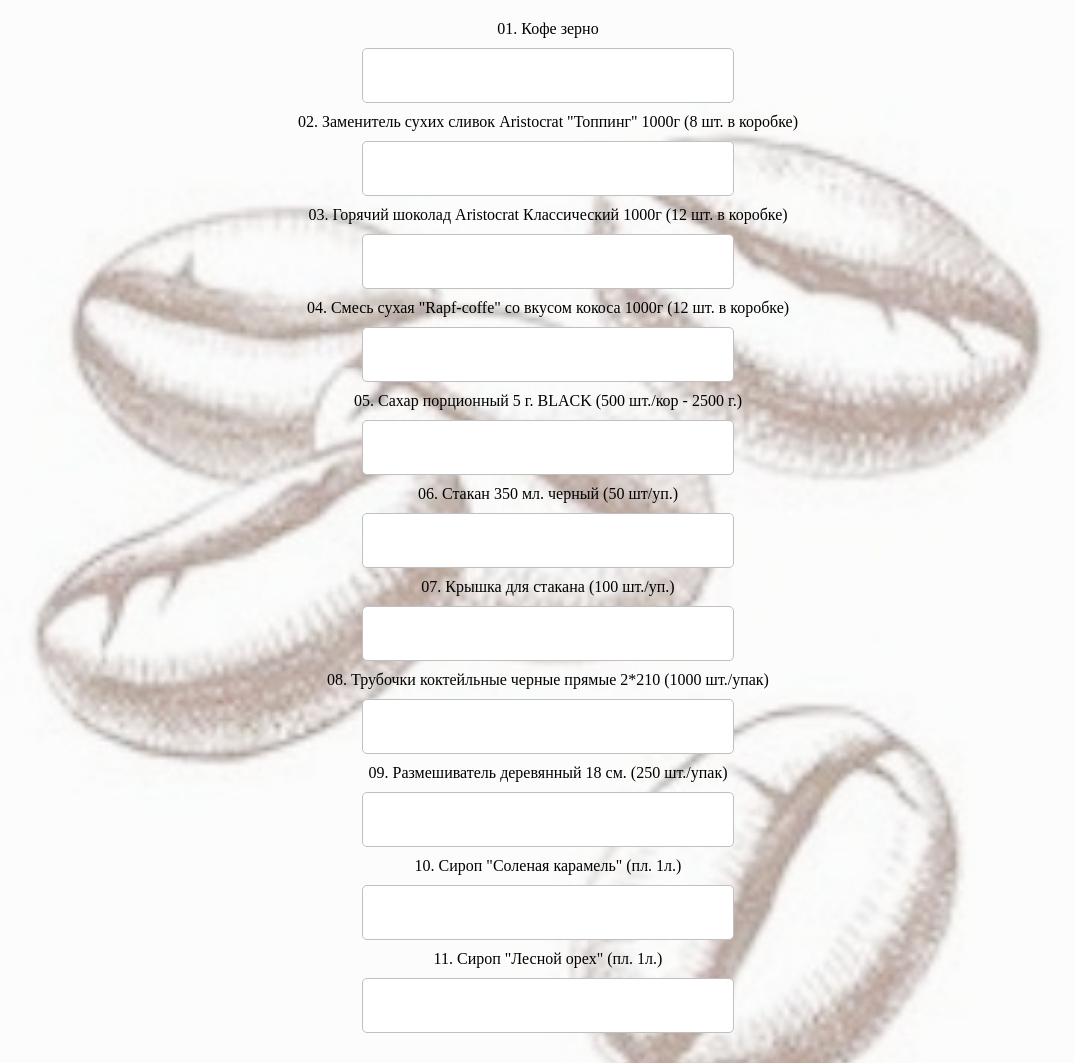
After one commit to AntonKrasnokutsky/telegram_bot-webapp, a Django app: page /audit/ in a window 1280 px wide. The commit adds this page. Shown: the whole page, without its empty margins (92-1167 px from the left). Run offline with Django 4.2, Linux system fonts and the light colour scheme; some libraries are stand-ins or nearby versions.

```diff
--- a/backend/coffee_bot_beckend/settings.py
+++ b/backend/coffee_bot_beckend/settings.py
@@ -28,7 +28,7 @@ BASE_DIR = Path(__file__).resolve().parent.parent
 SECRET_KEY = os.getenv('SECRET_KEY', default='SECRET_key')
 
 # SECURITY WARNING: don't run with debug turned on in production!
-DEBUG = False
+DEBUG = True
 
 if DEBUG:
     ALLOWED_HOSTS = ['*']
--- a/backend/points/urls.py
+++ b/backend/points/urls.py
@@ -1,6 +1,7 @@
 from django.urls import path
 
 from .views import (
+    AuditView,
     FuelCompensationListView,
     FuelCompensationCreateView,
     ServicesListView,
@@ -58,4 +59,8 @@ urlpatterns = [
         FuelCompensationCreateView.as_view(),
         name='fuelcompensations_add'
     ),
+    path(
+        'audit/',
+        AuditView.as_view()
+    ),
 ]
--- a/backend/points/views.py
+++ b/backend/points/views.py
@@ -19,6 +19,7 @@ from .models import (
     Points,
     Repairs,
     Services,
+    ServiceMan,
     TypeWorkRepairs,
 )
 from .tables import RepairsTable, ServiceTable
@@ -288,6 +289,12 @@ class ServiceListFilteredView(ExportMixin, SingleTableMixin, FilterView):
     def dispatch(self, *args, **kwargs):
         return super().dispatch(*args, **kwargs)
 
+    def get_context_data(self, **kwargs):
+        context = super().get_context_data(**kwargs)
+        context['service_mans'] = ServiceMan.objects.all()
+        context['points'] = Points.objects.all()
+        return context
+
 
 class RepairsListFilteredView(ExportMixin, SingleTableMixin, FilterView):
     model = Repairs
@@ -300,3 +307,7 @@ class RepairsListFilteredView(ExportMixin, SingleTableMixin, FilterView):
     @method_decorator(login_required(login_url='users:login'))
     def dispatch(self, *args, **kwargs):
         return super().dispatch(*args, **kwargs)
+
+
+class AuditView(TemplateView):
+    template_name = 'points/audit.html'
--- /dev/null
+++ b/backend/templates/points/audit.html
@@ -0,0 +1,186 @@
+{% load static %}
+<!DOCTYPE html>
+<html lang="ru">
+<head>
+    <meta charset="UTF-8">
+    <meta name="viewport" content="width=device-width, initial-scale=1.0">
+    <link rel="stylesheet" href="{% static 'css/main.css' %}">
+    <title>Инвентаризация</title>
+    <style>
+        body {
+            background-image: url('{% static "coffee.jpg" %}');
+        }
+    </style>
+
+</head>
+<body>
+<main>
+    <div id="main">
+        <div class="div_point" id="div_coffee">
+            <label for="coffee">01. Кофе зерно</label></p>
+            <input class="input input_audit" id="coffee">
+            <div style="color: red;" id="error_coffee"></div>
+        </div>
+        <div class="div_point" id="div_cream">
+            <label for="cream" >02. Заменитель сухих сливок Aristocrat "Топпинг" 1000г (8 шт. в коробке)</label></p>
+            <input class="input input_audit" id="cream">
+            <div style="color: red;" id="error_cream"></div>
+        </div>
+        <div class="div_point" id="div_chocolate">
+            <label for="chocolate" >03. Горячий шоколад Aristocrat Классический 1000г (12 шт. в коробке)</label></p>
+            <input class="input input_audit" id="chocolate">
+            <div style="color: red;" id="error_chocolate"></div>
+        </div>
+        <div class="div_point" id="div_raf">
+            <label for="raf" >04. Смесь сухая "Rapf-coffe" со вкусом кокоса 1000г (12 шт. в коробке)</label></p>
+            <input class="input input_audit" id="raf">
+            <div style="color: red;" id="error_raf"></div>
+        </div>
+        <div class="div_point" id="div_sugar">
+            <label for="sugar" >05. Сахар порционный 5 г. BLACK (500 шт./кор - 2500 г.)</label></p>
+            <input class="input input_audit" id="sugar">
+            <div style="color: red;" id="error_sugar"></div>
+        </div>
+        <div class="div_point" id="div_glasses">
+            <label for="glasses" >06. Стакан 350 мл. черный (50 шт/уп.)</label></p>
+            <input class="input input_audit" id="glasses">
+            <div style="color: red;" id="error_glasses"></div>
+        </div>
+        <div class="div_point" id="div_covers">
+            <label for="covers" >07. Крышка для стакана (100 шт./уп.)</label></p>
+            <input class="input input_audit" id="covers">
+            <div style="color: red;" id="error_covers"></div>
+        </div>
+        <div class="div_point" id="div_straws">
+            <label for="straws" >08. Трубочки коктейльные черные прямые 2*210 (1000 шт./упак)</label></p>
+            <input class="input input_audit" id="straws">
+            <div style="color: red;" id="error_straws"></div>
+        </div>
+        <div class="div_point" id="div_stirrer">
+            <label for="stirrer" >09. Размешиватель деревянный 18 см. (250 шт./упак)</label></p>
+            <input class="input input_audit" id="stirrer">
+            <div style="color: red;" id="error_stirrer"></div>
+        </div>
+        <div class="div_point" id="div_syrup_caramel">
+            <label for="syrup_caramel" >10. Сироп "Соленая карамель" (пл. 1л.)</label></p>
+            <input class="input input_audit" id="syrup_caramel">
+            <div style="color: red;" id="error_syrup_caramel"></div>
+        </div>
+        <div class="div_point" id="div_syrup_nut">
+            <label for="syrup_nut" >11. Сироп "Лесной орех" (пл. 1л.)</label></p>
+            <input class="input input_audit" id="syrup_nut">
+            <div style="color: red;" id="error_syrup_nut"></div>
+        </div>
+
+
+    <script src="https://telegram.org/js/telegram-web-app.js"></script>
+    <script>
+        let tg = window.Telegram.WebApp;
+        let coffee = document.getElementById("coffee")
+        let cream = document.getElementById("cream")
+        let chocolate = document.getElementById("chocolate")
+        let raf = document.getElementById("raf")
+        let sugar = document.getElementById("sugar")
+        let syrup_caramel = document.getElementById("syrup_caramel")
+        let syrup_nut = document.getElementById("syrup_nut")
+        let glasses = document.getElementById("glasses")
+        let covers = document.getElementById("covers")
+        let stirrer = document.getElementById("stirrer")
+        let straws = document.getElementById("straws")
+
+        tg.expand();
+        tg.MainButton.text = "Завершить аудит";
+        tg.MainButton.show();
+
+        Telegram.WebApp.onEvent("mainButtonClicked", () => {
+            document.getElementById("error_coffee").innerText = "";
+            document.getElementById("error_cream").innerText = "";
+            document.getElementById("error_chocolate").innerText = "";
+            document.getElementById("error_raf").innerText = "";
+            document.getElementById("error_sugar").innerText = "";
+            document.getElementById("error_syrup_caramel").innerText = "";
+            document.getElementById("error_syrup_nut").innerText = "";
+            document.getElementById("error_glasses").innerText = "";
+            document.getElementById("error_covers").innerText = "";
+            document.getElementById("error_stirrer").innerText = "";
+            document.getElementById("error_straws").innerText = "";
+
+            if (isNaN(parseInt(syrup_caramel.value, 10))) {
+                document.getElementById("error_syrup_caramel").innerText = "Укажите количество сиропа 'Солёная карамель'";
+                return;
+            }
+
+            if (isNaN(parseInt(syrup_nut.value, 10))) {
+                document.getElementById("error_syrup_nut").innerText = "Укажите количество сиропа 'Лесной орех'";
+                return;
+            }
+
+            if (isNaN(parseInt(coffee.value, 10))) {
+                document.getElementById("error_coffee").innerText = "Укажите количество кофе";
+                return;
+            }
+
+            if (isNaN(parseInt(cream.value, 10))) {
+                document.getElementById("error_cream").innerText = "Укажите количество молока";
+                return;
+            }
+
+            if (isNaN(parseInt(chocolate.value, 10))) {
+                document.getElementById("error_chocolate").innerText = "Укажите количество шоколада";
+                return;
+            }
+
+            if (isNaN(parseInt(raf.value, 10))) {
+                document.getElementById("error_raf").innerText = "Укажите количество рафа";
+                return;
+            }
+
+            if (isNaN(parseInt(sugar.value, 10))) {
+                document.getElementById("error_sugar").innerText = "Укажите количество сахара";
+                return;
+            }
+
+            if (isNaN(parseInt(glasses.value, 10))) {
+                document.getElementById("error_glasses").innerText = "Укажите количество стаканов";
+                return;
+            }
+
+            if (isNaN(parseInt(covers.value, 10))) {
+                document.getElementById("error_covers").innerText = "Укажите количество крышек";
+                return;
+            }
+
+            if (isNaN(parseInt(stirrer.value, 10))) {
+                document.getElementById("error_stirrer").innerText = "Укажите количество размешивателей";
+                return;
+            }
+
+            if (isNaN(parseInt(straws.value, 10))) {
+                document.getElementById("error_straws").innerText = "Укажите количество трубочек";
+                return;
+            }
+
+
+            let data = {
+                type: "audit",
+
+                coffee: coffee.value,
+                cream: cream.value,
+                chocolate: chocolate.value,
+                raf: raf.value,
+                sugar: sugar.value,
+                syrup_caramel: syrup_caramel.checked,
+                syrup_nut: syrup_nut.checked,
+                glasses: glasses.value,
+                covers: covers.value,
+                stirrer: stirrer.value,
+                straws: straws.value,
+            };
+
+            tg.sendData(JSON.stringify(data));
+            tg.close();
+        });
+    </script>
+</main>
+</body>
+</html>
--- a/backend/templates/static/css/main.css
+++ b/backend/templates/static/css/main.css
@@ -65,6 +65,11 @@ input {
   width: 90%;
 }
 
+.input_audit{
+  /* text-align: left; */
+  width: 30%;
+}
+
 select {
   font-size: 20px;
   font-weight: 600;
@@ -103,11 +108,13 @@ select {
   border: 1px solid silver;
   padding: 2px 10px;
 }
+
 .div_size {
   vertical-align: bottom;
   height: 99px;
   width: 175px;
 }
+
 .cb {
   text-align: left;
 }
```
Also changed, not shown: backend/points/models.py (+66 -2 lines), backend/templates/points/repairs_list.html (+11 -2 lines), backend/templates/points/service_list.html (+16 -4 lines), backend/points/migrations/0009_audit.py (added).
